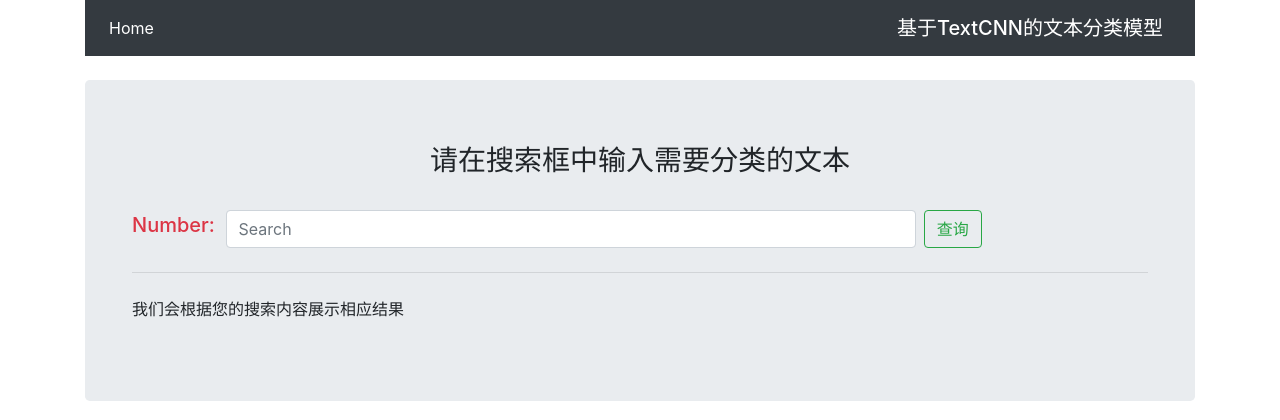
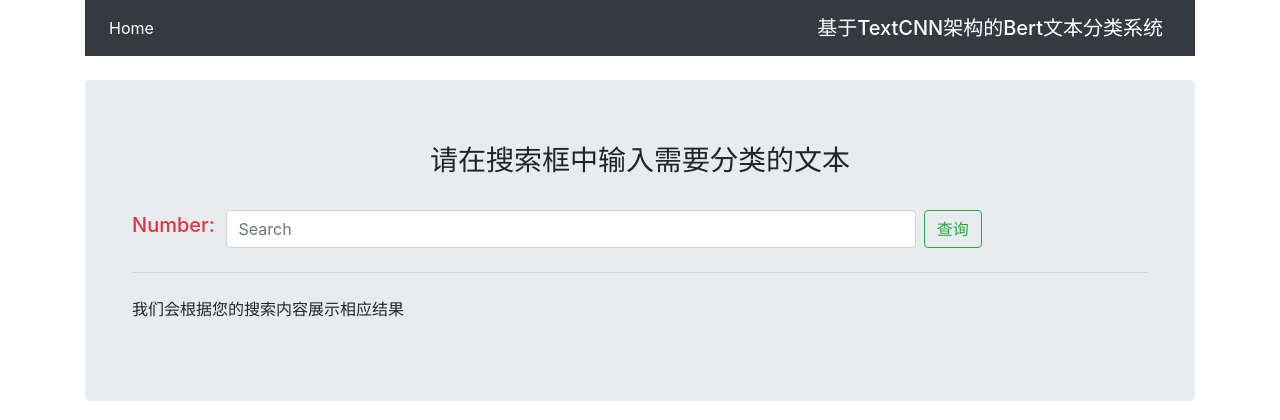
Before and after one commit to frederic89/bert_class_webapp, a Django app: page / in a window 1280 px wide. Shown: the top 420 px of the page. Run offline with Django 3.2, Linux system fonts and the light colour scheme; parts of the project's set-up code (start-up, migrations or seed data) failed here and were passed over.

Commit message:
代码优化

```diff
--- a/django2webapp.yml
+++ b/django2webapp.yml
@@ -1,4 +1,4 @@
-name: django2webapp
+name: bert_django2webapp
 channels:
   - defaults
 dependencies:
@@ -45,4 +45,4 @@ dependencies:
     - typing-extensions==4.1.1
     - werkzeug==2.0.3
     - zipp==3.6.0
-prefix: /Users/guanyongqing/opt/anaconda3/envs/django2webapp
+prefix: /Users/guanyongqing/opt/anaconda3/envs/bert_django2webapp
--- a/infer.py
+++ b/infer.py
@@ -44,7 +44,7 @@ def getResult(user_input_text):
     model = TextCNN(config)
     save_dir = os.path.join(config.output_dir, "checkpoints/textcnn")
     save_path = os.path.join(save_dir, 'best_validation')
-    label_list = ['体育', '财经', '房产', '家居', '教育', '科技', '时尚', '时政', '游戏', '娱乐']
+    label_list = label_static
     tokenizer = tokenization.FullTokenizer(vocab_file=config.vocab_file, do_lower_case=False)
 
     config.is_training = False
@@ -96,7 +96,7 @@ if __name__ == '__main__':
     model = TextCNN(config)
     save_dir = os.path.join(config.output_dir, "checkpoints/textcnn")
     save_path = os.path.join(save_dir, 'best_validation')
-    label_list = ['体育', '财经', '房产', '家居', '教育', '科技', '时尚', '时政', '游戏', '娱乐']
+    label_list = label_static
     tokenizer = tokenization.FullTokenizer(vocab_file=config.vocab_file, do_lower_case=False)
 
     config.is_training = False
--- a/templates/base.html
+++ b/templates/base.html
@@ -28,7 +28,7 @@
                 </li>
             </ul>
             <div class="text-center">
-                <span class="navbar-brand mb-0 h1">基于TextCNN的文本分类模型</span>
+                <span class="navbar-brand mb-0 h1">基于TextCNN架构的Bert文本分类系统</span>
             </div>
 
         </div>
--- a/templates/user_base.html
+++ b/templates/user_base.html
@@ -28,7 +28,7 @@
                 </li>
             </ul>
             <div class="text-center">
-                <span class="navbar-brand mb-0 h1">基于TextCNN架构和Bert模型的文本分类模型</span>
+                <span class="navbar-brand mb-0 h1">基于TextCNN架构的Bert文本分类系统</span>
             </div>
 
         </div>
--- a/webapp/loader.py
+++ b/webapp/loader.py
@@ -4,6 +4,7 @@ import os
 import tensorflow as tf
 
 from bert import tokenization
+from webapp.text_model import *
 import numpy as np
 
 
@@ -54,7 +55,7 @@ class TextProcessor(object):
     """set labels"""
 
     def get_labels(self):
-        return ['体育', '财经', '房产', '家居', '教育', '科技', '时尚', '时政', '游戏', '娱乐']
+        return label_static
 
     """read file"""
 
@@ -130,7 +131,7 @@ def convert_examples_to_features(examples, label_list, max_seq_length, tokenizer
             label_id = label_map[example.label]
         except:
             label_id = None
-            # print("测试集标签名称或配置标签的名称存在错误，请检查！")
+            tf.logging.info("测试集标签名称或配置标签的名称存在错误，请检查！")
         if ex_index < 3:
             tf.logging.info("*** Example ***")
             tf.logging.info("guid: %s" % (example.guid))
--- a/webapp/text_model.py
+++ b/webapp/text_model.py
@@ -1,10 +1,22 @@
 import tensorflow as tf
 from bert import modeling
 
+label_static = [
+    '体育',
+    '财经',
+    '房产',
+    '家居',
+    '教育',
+    '科技',
+    '时尚',
+    '时政',
+    '游戏',
+    '娱乐'
+]
 
 class TextConfig():
     seq_length = 128  # max length of sentence
-    num_labels = 10  # number of labels
+    num_labels = len(label_static)  # number of labels
 
     num_filters = 128  # number of convolution kernel
     filter_sizes = [2, 3, 4]  # size of convolution kernel
```
Also changed, not shown: README.md.
